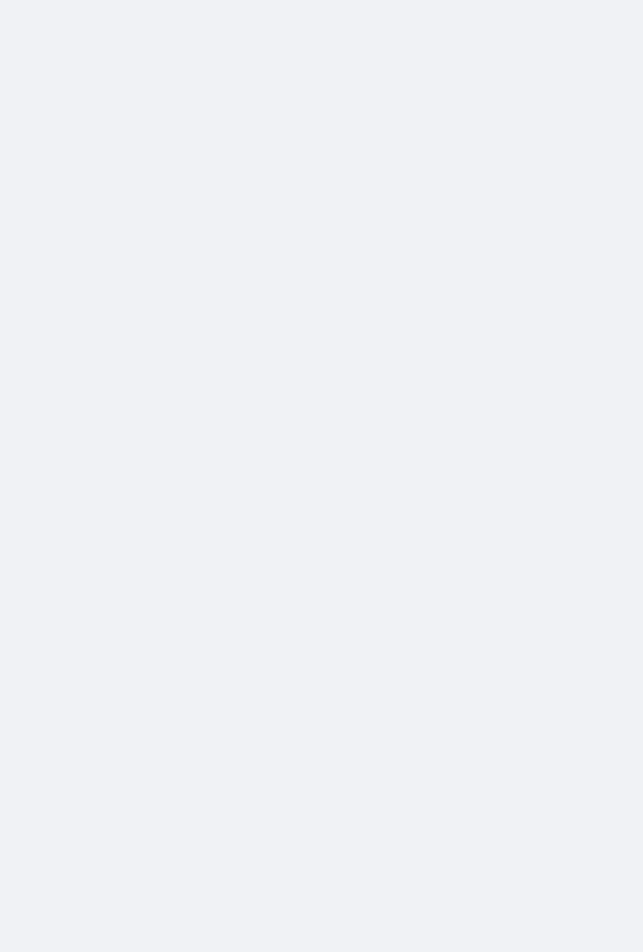
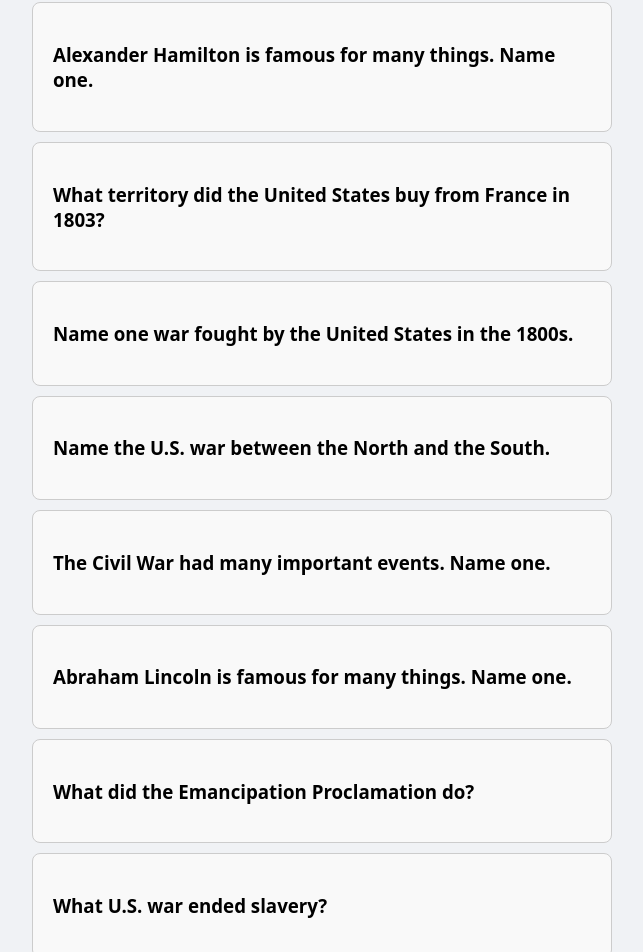
Before and after one commit to Joaquinrdlt/civics-128, a React (Vite) app: page / in a window 1280 px wide. Shown: the part 11000-11952 px from the top of the page, without its empty margins (318-961 px from the left). Before the commit the page ends 10128 px from the top, so only its background shows below. Built offline with nearby package versions, Linux system fonts and the light colour scheme.

Commit message:
Last push of questions
Finished adding all 128 questions

```diff
--- a/src/data/questions.js
+++ b/src/data/questions.js
@@ -425,6 +425,247 @@ const questions = [
   },
   {
     id: 81,
+    question: "There were 13 orginal states. Name five.",
+    answer:
+      "New York, New Jersey, Massachusetts, North Carolina, South Carolina ",
+  },
+  {
+    id: 82,
+    question: "What founding document was written in 1787?",
+    answer: "(U.S.) Constitution",
+  },
+  {
+    id: 83,
+    question:
+      "The Federalist Papers supported the passage of the U.S. Constitution. Name one of the writers.",
+    answer: "(James) Madison",
+  },
+  {
+    id: 84,
+    question: "Why were the Federalist Papers important?",
+    answer: "They helped people understand the (U.S.) Constitution",
+  },
+  {
+    id: 85,
+    question: "Benjamin Franklin is famous for many things. Name one.",
+    answer: "Founded the first free public libraries",
+  },
+  {
+    id: 86,
+    question: "George Washington is famous for many things. Name one.",
+    answer: "First president of the United States",
+  },
+  {
+    id: 87,
+    question: "Thomas Jefferson is famous for many things. Name one.",
+    answer: "Writer of the Declaration of Independence",
+  },
+  {
+    id: 88,
+    question: "James Madison is famous for many things. Name one.",
+    answer: "Fourth president of the United States",
+  },
+  {
+    id: 89,
+    question: "Alexander Hamilton is famous for many things. Name one.",
+    answer: "First Secretary of the Treasury",
+  },
+  {
+    id: 90,
+    question: "What territory did the United States buy from France in 1803?",
+    answer: "Louisiana",
+  },
+  {
+    id: 91,
+    question: "Name one war fought by the United States in the 1800s.",
+    answer: "Civil War",
+  },
+  {
+    id: 92,
+    question: "Name the U.S. war between the North and the South.",
+    answer: "The Civil War",
+  },
+  {
+    id: 93,
+    question: "The Civil War had many important events. Name one.",
+    answer: "Lincoln was assassinated ",
+  },
+  {
+    id: 94,
+    question: "Abraham Lincoln is famous for many things. Name one.",
+    answer: "Freed the slaves (Emancipation Proclamation)",
+  },
+  {
+    id: 95,
+    question: "What did the Emancipation Proclamation do?",
+    answer: "Freed the slaves, Freed the slaves in the Conderacy",
+  },
+  {
+    id: 96,
+    question: "What U.S. war ended slavery?",
+    answer: "The Civil War",
+  },
+  {
+    id: 97,
+    question:
+      "What amendment says all persons born or naturalized in the United States, and subject to the jurisdiction thereof, are U.S. citizens ",
+    answer: "14th Amendment",
+  },
+  {
+    id: 98,
+    question: "When did all men get the right to vote?",
+    answer: "(With the) 15th Amendment",
+  },
+  {
+    id: 99,
+    question: "Name one leader of the women's rights movement in the 1800s.",
+    answer: "Lucy Stone",
+  },
+  {
+    id: 100,
+    question: "Name one war fought by the United States in the 1900s.",
+    answer: "World War II (2)",
+  },
+  {
+    id: 101,
+    question: "Wny did the United States enter World War I?",
+    answer: "To support the Allied Powers (England, France, Italy, and Russia",
+  },
+  {
+    id: 102,
+    question: "When did all women get the right to vote?",
+    answer: "(With the) 19th Amendment",
+  },
+  {
+    id: 103,
+    question: "What was the Great Depression?",
+    answer: "Longest economic recession in modern history",
+  },
+  {
+    id: 104,
+    question: "When did the Great Depresson start?",
+    answer: "Stock market crash of 1929",
+  },
+  {
+    id: 105,
+    question: "Who was president during the Great Depression and World War II?",
+    answer: "(Franklin) Roosevelt",
+  },
+  {
+    id: 106,
+    question: "Why did the United States enter World War II?",
+    answer: "Japanese attacked Pearl Harbor",
+  },
+  {
+    id: 107,
+    question: "Dwight Eisenhower is famous for many things. Name one.",
+    answer: "General during World War II",
+  },
+  {
+    id: 108,
+    question: "Who was the United States' main rival during the Cold War?",
+    answer: "Russia",
+  },
+  {
+    id: 109,
+    question:
+      "During the Cold War, what was one main concern of the United States?",
+    answer: "Nuclear war",
+  },
+  {
+    id: 110,
+    question: "Why did the United States enter the Korean War?",
+    answer: "To stop the spread of communism",
+  },
+  {
+    id: 111,
+    question: "Why did the United States enter the Vietnam War?",
+    answer: "To stop the spread of communism",
+  },
+  {
+    id: 112,
+    question: "What did the civil rights movement do?",
+    answer: "Fought to end racial discrimination",
+  },
+  {
+    id: 113,
+    question: "Martin Luther King, Jr. is famous for many things. Name one.",
+    answer: "Worked for equality for all Americans",
+  },
+  {
+    id: 114,
+    question: "Why did the United States enter the Persian Gulf War?",
+    answer: "To force the Iraqi military from Kuwait",
+  },
+  {
+    id: 115,
+    question:
+      "What major event happened on September 11, 2001 in the United States?",
+    answer: "Terrorist attacked the United States",
+  },
+  {
+    id: 116,
+    question:
+      "Name one U.S. military conflict after the September 11, 2001 attacks.",
+    answer: "War in Afghanistan",
+  },
+  {
+    id: 117,
+    question: "Name one American Indian Tribe in the United States",
+    answer: "Apache",
+  },
+  {
+    id: 118,
+    question: "Name one example of an American innovation.",
+    answer: "Light bulb",
+  },
+  {
+    id: 119,
+    question: "What is the capital of the United States",
+    answer: "Washington, D.C.",
+  },
+  {
+    id: 120,
+    question: "Where is the Statue of Liberty?",
+    answer: "New York (Harbor)",
+  },
+  {
+    id: 121,
+    question: "",
+    answer: "",
+  },
+  {
+    id: 122,
+    question: "",
+    answer: "",
+  },
+  {
+    id: 123,
+    question: "",
+    answer: "",
+  },
+  {
+    id: 124,
+    question: "",
+    answer: "",
+  },
+  {
+    id: 125,
+    question: "",
+    answer: "",
+  },
+  {
+    id: 126,
+    question: "",
+    answer: "",
+  },
+  {
+    id: 127,
+    question: "",
+    answer: "",
+  },
+  {
+    id: 128,
     question: "",
     answer: "",
   },
```
